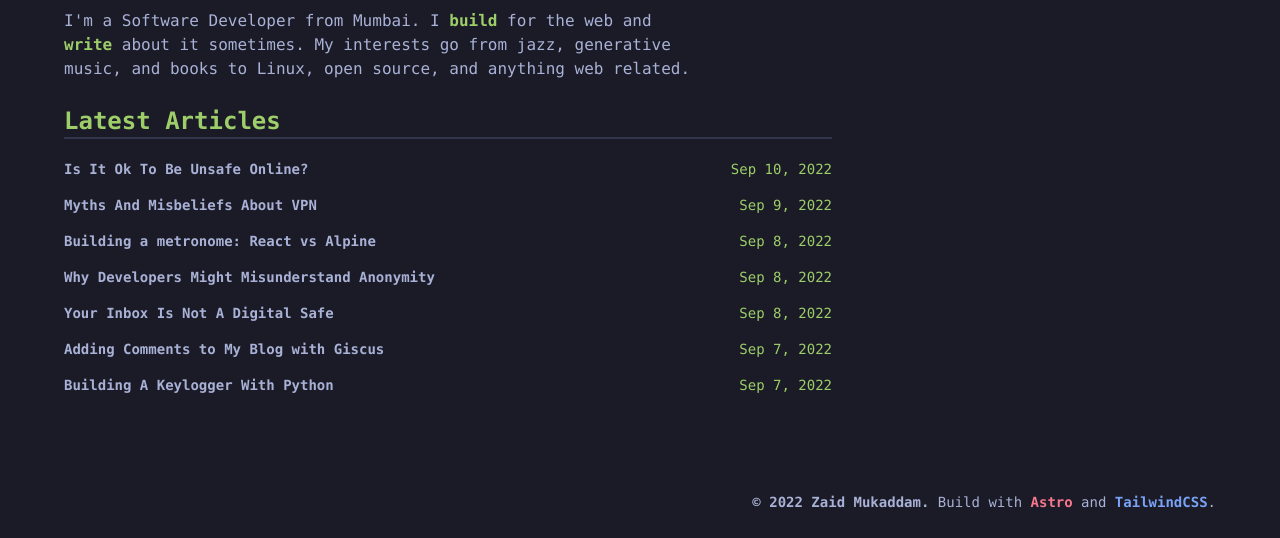
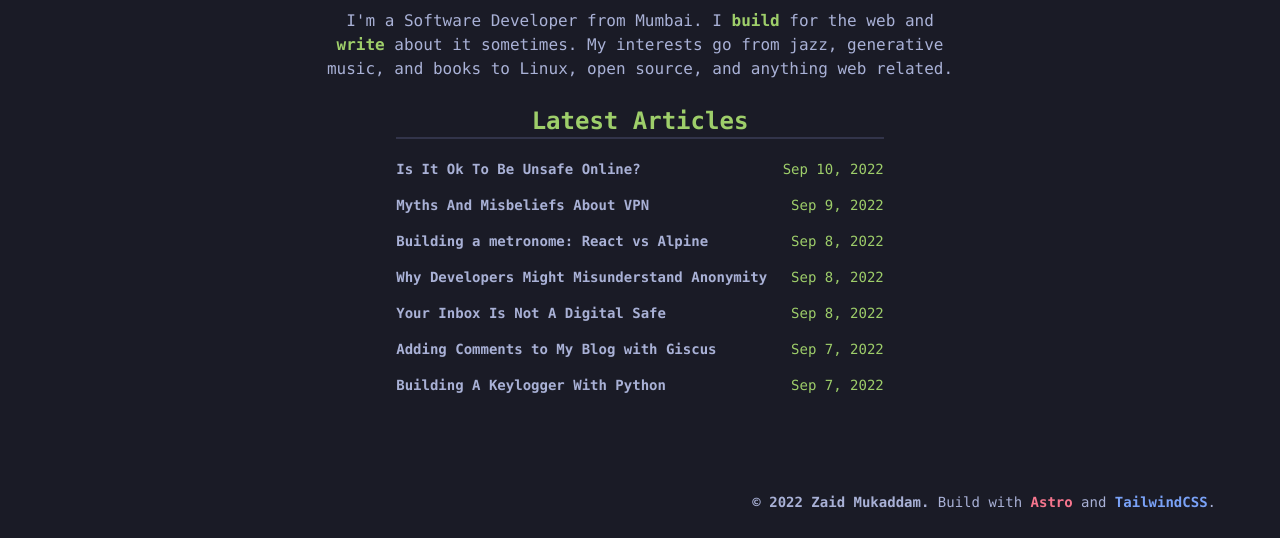
Before and after one commit to zaidmukaddam/blog.zamlabs.tech, an Astro site: page / in a window 1280 px wide. Shown: the part 262-800 px from the top of the page. Built offline with nearby package versions, Linux system fonts and the light colour scheme; Astro itself is replaced by a stand-in of ours; some icons are missing.

Commit message:
Fix Layout

```diff
--- a/src/layouts/BaseLayout.astro
+++ b/src/layouts/BaseLayout.astro
@@ -21,7 +21,7 @@ const { title, description } = Astro.props as Props;
   <body class="font-mono text-foreground bg-background flex flex-col justify-between h-screen">
     <Header />
     <main class="px-5vw py-6">
-      <div class="flex flex-col justify-center gap-3 max-w-7xl mx-auto">
+      <div class="flex flex-col justify-center items-center text-center gap-3 max-w-7xl mx-auto">
         <slot />
       </div>
     </main>
```
